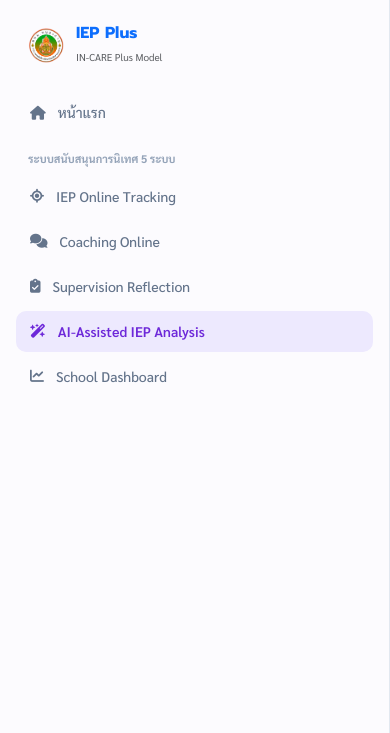
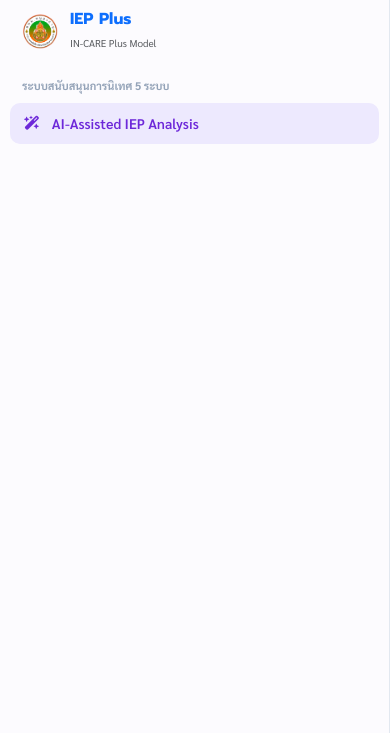
Before and after one commit to ramidamida2526-ux/iep-system-plus, a Flask app: page / in a window 390 px wide. Shown: the top 733 px of the page. Run offline with Flask 3, Linux system fonts and the light colour scheme; a user stored in the database is signed in.

Commit message:
compress mobile sidebar to bring content to the top

```diff
--- a/templates/index.html
+++ b/templates/index.html
@@ -1684,9 +1684,9 @@ document.addEventListener('DOMContentLoaded', () => {
 });
 </script>
 <style>
-/* ชุดคำสั่งปลดล็อกโครงสร้าง จัดระเบียบจอมือถือโดยเฉพาะ */
+/* ชุดคำสั่งปรับแต่งจอมือถือ จัดระเบียบเนื้อหาให้ดีดขึ้นด้านบน */
 @media (max-width: 991.98px) {
-    /* สั่งให้โครงสร้างหลักเลิกแบ่งซ้ายขวา ให้เปลี่ยนมาเรียงต่อกันเป็นแนวดิ่งบน-ล่างแทน */
+    /* สั่งให้โครงสร้างสลับแนวดิ่ง */
     body > .d-flex,
     div[class*="d-flex"].flex-grow-1,
     .d-flex {
@@ -1694,20 +1694,29 @@ document.addEventListener('DOMContentLoaded', () => {
         display: flex !important;
     }
 
-    /* สั่งให้แถบเมนูซ้าย และ กล่องเนื้อหาหลักฝั่งขวา กางความกว้างเต็ม 100% หน้าจอ */
-    .sidebar,
-    .main-content,
-    div[style*="width:"],
-    .container-fluid {
+    /* 🎯 ปรับแต่งแถบเมนู (Sidebar) ในมือถือให้แบนและสั้นลง จะได้ไม่บังเนื้อหา */
+    .sidebar, .border-end.bg-white {
         width: 100% !important;
         max-width: 100% !important;
-        min-width: 100% !important;
-        flex: 0 0 100% !important;
+        padding: 10px !important;
     }
 
-    /* ปลดล็อกปุ่มและกล่องอัปโหลดด้านในให้กางแผ่เต็มหน้าจอ อ่านง่ายแนวตั้งตามปกติ */
-    .card,
-    div[style*="border: 2px dashed"] {
+    /* ซ่อนหัวข้อเมนูที่ยังไม่จำเป็นในจอมือถือชั่วคราว เพื่อประหยัดพื้นที่ */
+    .sidebar p.text-muted,
+    .sidebar-item:not(.active) {
+        display: none !important;
+    }
+
+    /* สั่งให้เนื้อหาหลักฝั่งขวาแผ่เต็มจอ และดันขึ้นด้านบนทันที */
+    .main-content {
+        width: 100% !important;
+        max-width: 100% !important;
+        padding: 15px !important;
+        margin-top: 5px !important;
+    }
+
+    /* บังคับกล่องการ์ดทุกใบให้กว้างเต็มพิกัด */
+    .card, div[style*="border: 2px dashed"] {
         width: 100% !important;
     }
 }
```
